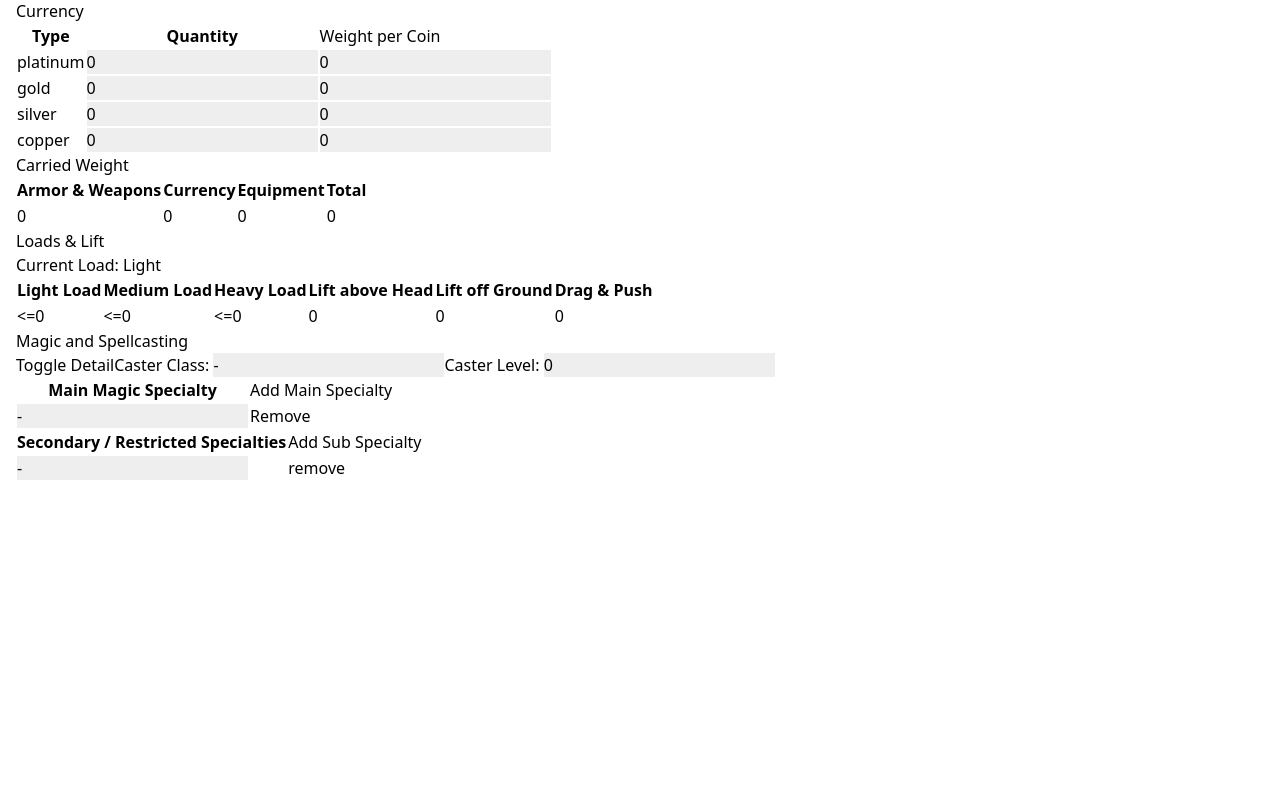
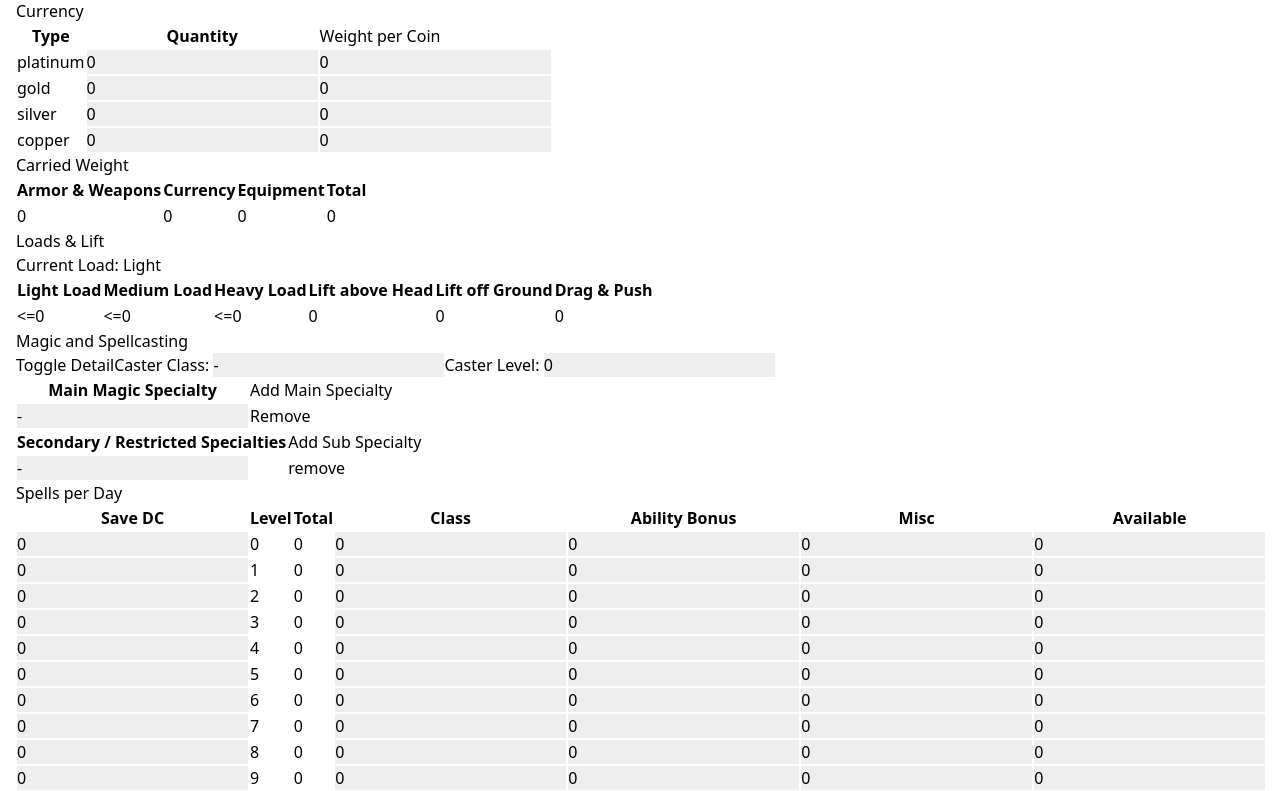
Before and after one commit to DominusAnima/Sheetfinder, a React (Vite) app: page / in a window 1280 px wide. Shown: the part 2805-3596 px from the top of the page. Before the commit the page ends 3286 px from the top, so only its background shows below. Built offline with nearby package versions, Linux system fonts and the light colour scheme.

Commit message:
Added spell slots

```diff
--- a/src/Blocks/Magic.tsx
+++ b/src/Blocks/Magic.tsx
@@ -1,4 +1,4 @@
-import { CasterSpecialEntry, CasterSpecialty, MagicBlock } from "../charSheet";
+import { CasterSpecialEntry, CasterSpecialty, MagicBlock, SpellSlot } from "../charSheet";
 import { useFormDispatch } from "../lib/useFormDispatch";
 
 export function Magic({ state }: { state: MagicBlock }) {
@@ -26,6 +26,10 @@ export function Magic({ state }: { state: MagicBlock }) {
 
   function removeSpecialty(specialType: keyof CasterSpecialty, entry: CasterSpecialEntry) {
     dispatch({ type: "removeCasterSpecial", payload: { specialType, entry } });
+  }
+
+  function handleSlotChange(slot: SpellSlot, field: keyof SpellSlot, value: string) {
+    dispatch({ type: "changeSpellSlotField", payload: { slot, field, value } });
   }
 
   return (
@@ -96,6 +100,66 @@ export function Magic({ state }: { state: MagicBlock }) {
           })}
         </tbody>
       </table>
+
+      <h3>Spells per Day</h3>
+      <table>
+        <thead>
+          <tr>
+            <th>Save DC</th>
+            <th>Level</th>
+            <th>Total</th>
+            <th>Class</th>
+            <th>Ability Bonus</th>
+            <th>Misc</th>
+            <th>Available</th>
+          </tr>
+        </thead>
+        <tbody>
+          {state.spellSlots.map((slot) => {
+            return (
+              <tr>
+                <td>
+                  <input
+                    type="number"
+                    onChange={(e) => handleSlotChange(slot, "saveDC", e.target.value)}
+                    value={slot.saveDC}
+                  />
+                </td>
+                <td>{slot.lvl}</td>
+                <td>{slot.total}</td>
+                <td>
+                  <input
+                    type="number"
+                    onChange={(e) => handleSlotChange(slot, "classAmount", e.target.value)}
+                    value={slot.classAmount}
+                  />
+                </td>
+                <td>
+                  <input
+                    type="number"
+                    onChange={(e) => handleSlotChange(slot, "abilityBonus", e.target.value)}
+                    value={slot.abilityBonus}
+                  />
+                </td>
+                <td>
+                  <input
+                    type="number"
+                    onChange={(e) => handleSlotChange(slot, "misc", e.target.value)}
+                    value={slot.misc}
+                  />
+                </td>
+                <td>
+                  <input
+                    type="number"
+                    onChange={(e) => handleSlotChange(slot, "available", e.target.value)}
+                    value={slot.available}
+                  />
+                </td>
+              </tr>
+            );
+          })}
+        </tbody>
+      </table>
     </div>
   );
 }
--- a/src/DefaultState.tsx
+++ b/src/DefaultState.tsx
@@ -20,7 +20,7 @@ import {
   ClassEntry,
   EquipSlot,
 } from "./charSheet";
-import { makeEmptyItem } from "./constants";
+import { initSpellSlot, makeEmptyItem } from "./constants";
 
 const DEFAULT_EQUIP_BLOCK: EquipBlock = {
   toggleDetail: true,
@@ -64,7 +64,18 @@ const DEFAULT_MAGIC: MagicBlock = {
   casterClass: "-",
   specialty: { mainSpecial: [{ name: "-" }], subSpecial: [{ name: "-" }] },
   casterLvl: "0",
-  spellSlots: [{ saveDC: "0", lvl: "0", total: "0", classAmount: "0", misc: "0", available: "0" }],
+  spellSlots: [
+    initSpellSlot("0"),
+    initSpellSlot("1"),
+    initSpellSlot("2"),
+    initSpellSlot("3"),
+    initSpellSlot("4"),
+    initSpellSlot("5"),
+    initSpellSlot("6"),
+    initSpellSlot("7"),
+    initSpellSlot("8"),
+    initSpellSlot("9"),
+  ],
   closeRange: "0",
   medRange: "0",
   longRange: "0",
--- a/src/charSheet.tsx
+++ b/src/charSheet.tsx
@@ -251,6 +251,7 @@ export interface SpellSlot {
   lvl: string;
   total: string;
   classAmount: string;
+  abilityBonus: string;
   misc: string;
   available: string;
 }
--- a/src/constants.tsx
+++ b/src/constants.tsx
@@ -1,4 +1,4 @@
-import { Abilities, CasterSpecialEntry, CharacterSize, EquipSlot, Item } from "./charSheet";
+import { Abilities, CasterSpecialEntry, CharacterSize, EquipSlot, Item, SpellSlot } from "./charSheet";
 
 export const ABILITY_TYPES: Array<keyof Abilities> = ["str", "dex", "con", "int", "wis", "cha"];
 
@@ -26,6 +26,18 @@ export const makeEmptyItem = (slot: EquipSlot): Item => {
 export const EmptyCasterSpecialEntry = (): CasterSpecialEntry => {
   return {
     name: "-",
+  };
+};
+
+export const initSpellSlot = (level: string): SpellSlot => {
+  return {
+    saveDC: "0",
+    lvl: level,
+    total: "0",
+    classAmount: "0",
+    abilityBonus: "0",
+    misc: "0",
+    available: "0",
   };
 };
 
--- a/src/reducer.tsx
+++ b/src/reducer.tsx
@@ -13,10 +13,12 @@ import {
   Money,
   Skill,
   SpecialEntry,
+  SpellSlot,
 } from "./charSheet";
 import { ABILITY_TYPES, EmptyCasterSpecialEntry, LOADS, SPECIAL_SIZE_MODIFIER, makeEmptyItem } from "./constants";
 
 export type ReducerAction =
+  | ChangeSpellSlotFieldAction
   | RemoveCasterSpecialAction
   | ChangeCasterSpecialFieldAction
   | AddCasterSpecialAction
@@ -403,6 +405,15 @@ type RemoveCasterSpecialAction = {
   };
 };
 
+type ChangeSpellSlotFieldAction = {
+  type: "changeSpellSlotField";
+  payload: {
+    slot: SpellSlot;
+    field: keyof SpellSlot;
+    value: string;
+  };
+};
+
 export function reducer(state: Blocks, action: ReducerAction): Blocks {
   switch (action.type) {
     case "recalculate": {
@@ -576,6 +587,14 @@ export function reducer(state: Blocks, action: ReducerAction): Blocks {
       newState.equipment.weight.lightLoad = LOADS["light"][Math.min(newState.abilityBlock.abilities.str.total, 30)];
       newState.equipment.weight.medLoad = LOADS["medium"][Math.min(newState.abilityBlock.abilities.str.total, 30)];
       newState.equipment.weight.heavyLoad = LOADS["heavy"][Math.min(newState.abilityBlock.abilities.str.total, 30)];
+
+      //calculate total spell slots and limit available spell slots
+      newState.magic.spellSlots.forEach(
+        (slot) => (
+          (slot.total = String(Number(slot.classAmount) + Number(slot.abilityBonus) + Number(slot.misc))),
+          (slot.available = String(Math.min(Number(slot.available), Number(slot.total))))
+        )
+      );
 
       return newState;
     }
@@ -1408,6 +1427,30 @@ export function reducer(state: Blocks, action: ReducerAction): Blocks {
 
       return newState;
     }
+    case "changeSpellSlotField": {
+      const newState: Blocks = {
+        ...state,
+        magic: {
+          ...state.magic,
+          spellSlots: [
+            ...state.magic.spellSlots.map((slot) => {
+              if (slot === action.payload.slot) {
+                return {
+                  ...slot,
+                  [action.payload.field]: action.payload.value,
+                };
+              } else {
+                return slot;
+              }
+            }),
+          ],
+        },
+      };
+
+      reducer(newState, { type: "recalculate" });
+
+      return newState;
+    }
     default: {
       throw Error("Unknown action: " + action);
     }
```
